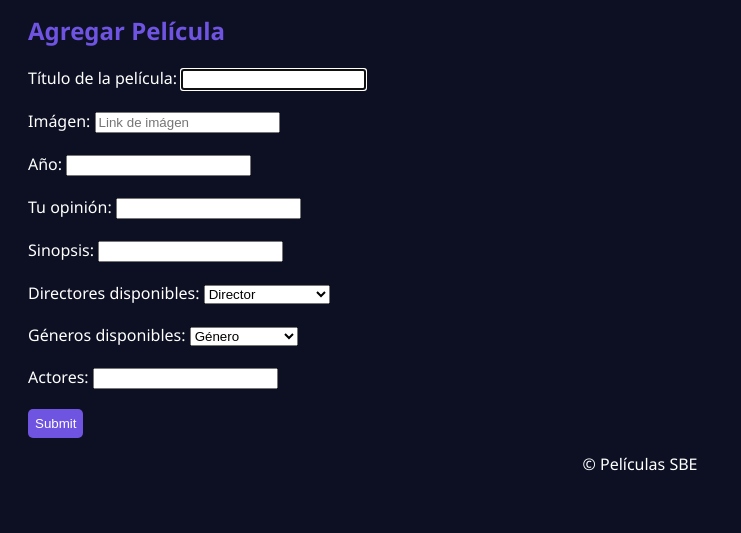
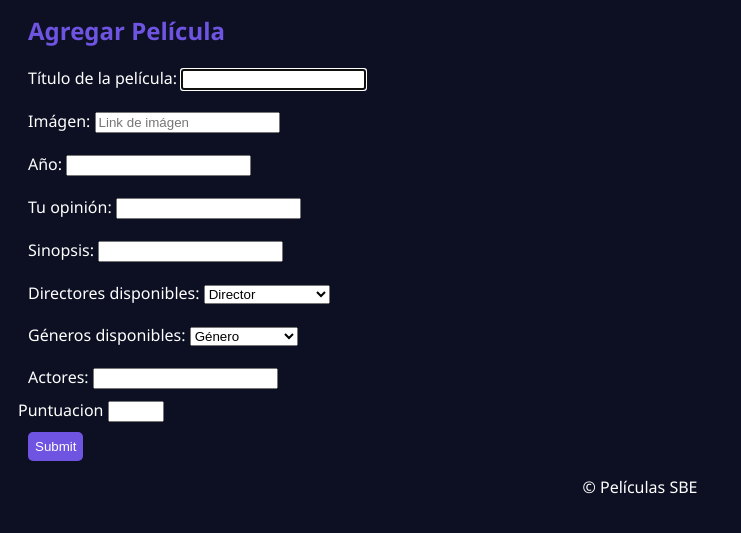
Before and after one commit to Sofii2301/Proyecto-Final---Programacion-2, a Flask app: page /agregarPeli in a window 1280 px wide. Shown: the part 216-749 px from the top of the page, without its empty margins (0-741 px from the left). Run offline with Flask 2, Linux system fonts and the light colour scheme; the visitor is signed in with stand-in values (Sample User, id 1).

Commit message:
puntuacion peliculas

```diff
--- a/app.py
+++ b/app.py
@@ -101,13 +101,14 @@ def confirm_agregar():
         actores=actores.title()
         imagen=request.form['imagen']
         comentario=request.form["opinion"]
+        puntuacion=request.form["puntuacion"]
         for i in pelis_data:
             if i["Titulo"] == titulo:
                 return "ya existe esta pelicula"
         confirmacion="S"
         return redirect(url_for('agregar',titulo=titulo,director=director,año=año,genero=genero,
                                 sinopsis=sinopsis,actores=actores,confirmacion=confirmacion,imagen=imagen,
-                                comentario=comentario
+                                comentario=comentario,puntuacion=puntuacion
                                 ))
 @app.route("/agregarPeli", methods=['GET', 'POST'])
 def agregar():
@@ -120,6 +121,7 @@ def agregar():
     actores=request.args.get("actores")
     imagen=request.args.get("imagen")
     comentario=request.args.get("comentario")
+    puntuacion=request.args.get("puntuacion")
     director=[]
     genero=[]
     if 'user' not in session:
@@ -133,6 +135,7 @@ def agregar():
             "Genero" : genero1,
             "Sinopsis" :sinopsis,
             "Actores" : actores,
+            "Puntuacion":puntuacion,
             "Comentarios":[
                 {
                     "Usuario":session["user"],
--- a/peliculas.json
+++ b/peliculas.json
@@ -7,6 +7,7 @@
         "Genero" : " Drama ",
         "Sinopsis" : " La vida es una lucha para Chris Gardner. Expulsado de su apartamento, él y su joven hijo se encuentran solos sin ningún lugar a donde ir. A pesar de que Chris eventualmente consigue trabajo como interno en una prestigiosa firma financiera, la posición no le da dinero. El dúo debe vivir en un albergue y enfrentar muchas dificultades, pero Chris no se da por vencido y lucha por conseguir una vida mejor para él y su hijo. ",
         "Actores" : " Will Smith, Thandie Newton, Brian Howe. ",
+        "Puntuacion" : "10",
         "Comentarios": []
     },
     {
@@ -17,6 +18,7 @@
         "Genero" : " Ciencia ficción ",
         "Sinopsis" : " Tras viajar al pasado por accidente en un DeLorean convertido en máquina del tiempo, Marty McFly debe asegurarse de que sus padres se enamoren para volver al futuro. ",
         "Actores" : " Michael J. Fox, Christopher Lloyd, Lea Thompson. ",
+        "Puntuacion" : "10",
         "Comentarios": []
     },
     {
@@ -27,6 +29,7 @@
         "Genero" : " Animación ",
         "Sinopsis" : " Carl Fredricksen es un vendedor de globos de 78 años de edad dispuesto a cumplir su sueño: atar miles de globos a su casa y volar a Sudamérica. Sin embargo, descubre demasiado tarde a un joven e inesperado polizón. Lo que en principio será recelo, acabará por tornarse simpatía hacia el muchacho mientras juntos pasan fascinantes aventuras en exóticos lugares. ",
         "Actores" : " Pete Docter, Ed Asner, Elie Docter. ",
+        "Puntuacion" : "10",
         "Comentarios": []
     },
     {
@@ -37,6 +40,7 @@
         "Genero" : " Fantasía ",
         "Sinopsis" : " Cuenta la historia de un hombre creado artificialmente llamado Edward, que tiene tijeras en vez de manos. Edward es adoptado por una familia de clase media que vive en un idílico barrio residencial y acaba enamorado de la hija, Kim. ",
         "Actores" : " Johnny Depp, Winona Ryder, Dianne Wiest. ",
+        "Puntuacion" : "10",
         "Comentarios": []
     },
     {
@@ -47,6 +51,7 @@
         "Genero" : "Comedia",
         "Sinopsis" : " Seis relatos que alternan la intriga, la comedia y la violencia. Sus personajes se verán empujados hacia el abismo y hacia el innegable placer de perder el control al cruzar la delgada línea que separa la civilización de la barbarie. ",
         "Actores" : " Ricardo Darín, Érica Rivas, Leonardo Sbaraglia. ",
+        "Puntuacion" : "10",
         "Comentarios": []
     },
     {
@@ -57,6 +62,7 @@
         "Genero" : " Terror ",
         "Sinopsis" : " John Form encuentra el regalo perfecto para Mia (su esposa embarazada), una preciosa muñeca antigua llamada Annabelle. Una noche, una secta satánica les ataca brutalmente y provocan que un ente maligno se apodere de Annabelle. ",
         "Actores" : " Patrick Wilson, Vera Farmiga, Alfre Woodard, Brian Howe. ",
+        "Puntuacion" : "10",
         "Comentarios": []
     },
     {
@@ -67,6 +73,7 @@
         "Genero" : " Acción ",
         "Sinopsis" : " Maverick, quien lleva 30 años de servicio, es ahora instructor de pilotos militares. Una última misión, un sacrificio final, obliga a este maestro de los cielos a enfrentar las heridas abiertas del pasado y sus temores más profundos. ",
         "Actores" : "Tom Cruise, Miles Teller, Jennifer Connelly, Ed Harris.",
+        "Puntuacion" : "10",
         "Comentarios": []
     },
     {
@@ -77,6 +84,7 @@
         "Genero" : " Romance ",
         "Sinopsis" : " Un estafador veterano ayuda a una joven y atractiva mujer, pero las cosas se complican cuando ellos se involucran románticamente. ",
         "Actores" : "Will Smith, Margot Robbie, Adrián Martínez, BD Wong. ",
+        "Puntuacion" : "10",
         "Comentarios": []
     },
     {
@@ -87,6 +95,7 @@
         "Genero" : " Misterio ",
         "Sinopsis" : " El detective Benoit Blanc entra en acción cuando el misterioso juego de asesinatos de un multimillonario se sale de control. ",
         "Actores" : " Daniel Craig, Edward Norton, Dave Bautista, Madelyn Cline. ",
+        "Puntuacion" : "10",
         "Comentarios": []
     },
     {
@@ -97,6 +106,7 @@
         "Genero" : " Drama ",
         "Sinopsis" :" Una joven de la alta sociedad abandona a su arrogante pretendiente por un artista humilde en el trasatlántico que se hundió durante su viaje inaugural. ",
         "Actores" : " Leonardo DiCaprio, Kate Winslet, Billy Zane, Gloria Stuart. ",
+        "Puntuacion" : "10",
         "Comentarios": []
     }
 ]
--- a/templates/agregarPeli.html
+++ b/templates/agregarPeli.html
@@ -50,6 +50,10 @@
                     <label for="actores"> Actores: </label>
                     <input type="text" name="actores">
                 </div>
+                <div>
+                    <label for="puntuacion">Puntuacion</label>
+                    <input type="number" name="puntuacion" required max="10" min="0">
+                </div>
                 <div id="agregar">
                     <input type="submit" id="boton_enviar">
                 </div>
--- a/templates/buscar_actores.html
+++ b/templates/buscar_actores.html
@@ -26,6 +26,7 @@
                         <h3> Género: {{datos ['Genero'] }} </h3>
                         <p id="id_sinopsis" > Sinopsis: </p> <p> {{ datos ['Sinopsis'] }} </p>
                         <h4> Actores: {{ datos ['Actores'] }} </h4>
+                        <h4> Puntuacion: {{ datos ['Puntuacion'] }} </h4>
                         <p> Comentarios:{{ datos['Comentarios'] }} </p>
                     </div>
                 </article>
--- a/templates/buscar_directores.html
+++ b/templates/buscar_directores.html
@@ -26,6 +26,7 @@
                             <h3> Género: {{datos ['Genero'] }} </h3>
                             <p id="id_sinopsis" > Sinopsis: </p> <p> {{ datos ['Sinopsis'] }} </p>
                             <h4> Actores: {{ datos ['Actores'] }} </h4>
+                            <h4> Puntuacion: {{ datos ['Puntuacion'] }} </h4>
                             <p> Comentarios:{{ datos['Comentarios'] }} </p>
                         </div>
                     </article>
--- a/templates/buscar_peliculas.html
+++ b/templates/buscar_peliculas.html
@@ -26,6 +26,7 @@
                         <h3> Género: {{datos ['Genero'] }} </h3>
                         <p id="id_sinopsis" > Sinopsis: </p> <p> {{ datos ['Sinopsis'] }} </p>
                         <h4> Actores: {{ datos ['Actores'] }} </h4>
+                        <h4> Puntuacion: {{ datos ['Puntuacion'] }} </h4>
                         <p> Comentarios:{{ datos['Comentarios'] }} </p>
                     </div>
                 </article>
--- a/templates/index.html
+++ b/templates/index.html
@@ -80,6 +80,7 @@
                             <h3> Género: {{ datos ['Genero'] }} </h3>
                             <p id="id_sinopsis" > Sinopsis: </p> <p> {{ datos ['Sinopsis'] }} </p>
                             <h4> Actores: {{ datos ['Actores'] }} </h4>
+                            <h4> Puntuacion: {{ datos ['Puntuacion'] }} </h4>
                             <p>Comentarios: {{ datos['Comentarios']}}</p>
                         </div>
                         {% if name != '' %}
```
Also changed, not shown: templates/imagenes.html (+17 -3 lines).
